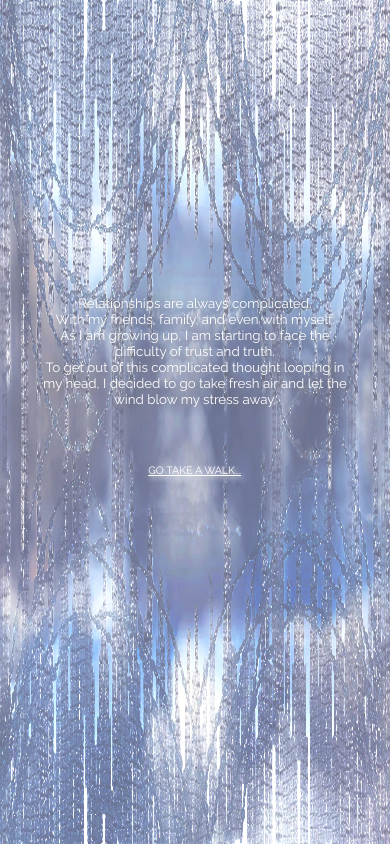
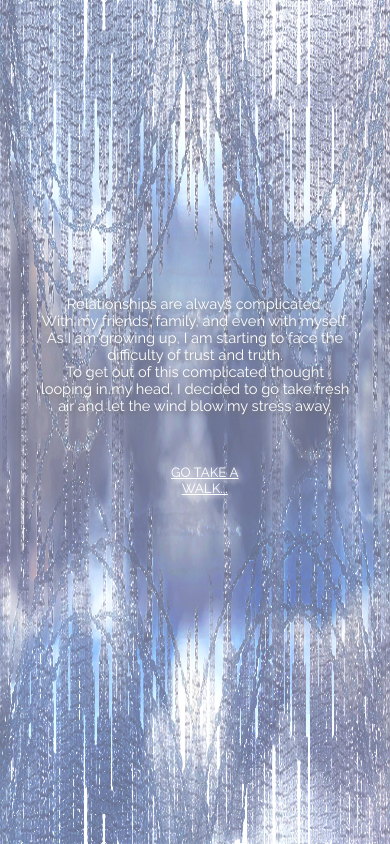
Before and after one commit to AoiSejima/storytelling, a plain HTML site: page index.html in a window 390 px wide. Drawn offline with Linux system fonts and the light colour scheme.

Commit message:
updated @media

```diff
--- a/style.css
+++ b/style.css
@@ -35,23 +35,24 @@ a {
     p {
         font-size: 20pt;
         margin: 38vh 15vw auto 15vw;
+        text-shadow: 2px 2px 6px rgb(112, 112, 112);
     }
 
     a {
         font-size: 18pt;
-        margin: 62vh 40vw auto 41vw;
+        margin: 60vh 38vw auto 39vw;
     }
 }
 
 /* Mobile */
 @media (max-width: 768px) {
     p {
-        font-size: 10pt;
+        font-size: 11pt;
         margin: 35vh 10vw auto 10vw;
     }
 
     a {
-        font-size: 8pt;
+        font-size: 10pt;
         margin: 55vh 33vw auto 38vw;
         text-shadow: 2px 2px 5px white;
     }
```
